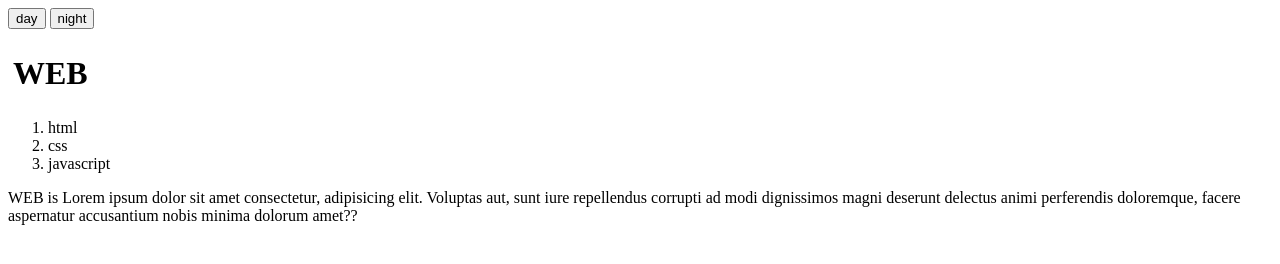
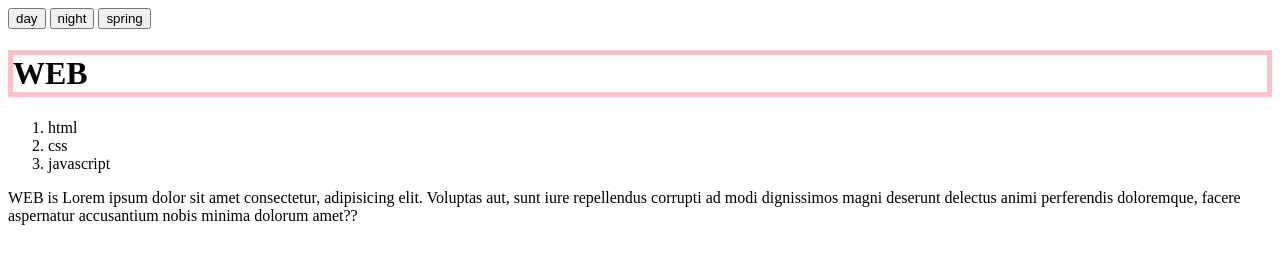
Before and after one commit to heekyjung/studypolio-javascript, a plain HTML site: page index.html in a window 1280 px wide. Drawn offline with Linux system fonts and the light colour scheme.

Commit message:
주간/야간/봄 모드 구현

```diff
--- a/index.html
+++ b/index.html
@@ -3,7 +3,7 @@
     <head>
         <style>
             h1{
-                border: 5px solid white;
+                border: 5px solid pink;
             }
         </style>
     </head>
@@ -17,6 +17,11 @@
             document.querySelector('body').style.backgroundColor='black';
             document.querySelector('body').style.color='white';
         ">
+        <input type='button' value='spring' onclick="
+            document.querySelector('body').style.color='grey';
+            document.querySelector('body').style.backgroundColor='pink';
+            document.querySelector('h1').style.borderColor='grey'
+        ">
         <h1>WEB</h1>
         <ol>
             <li>html</li>
```
